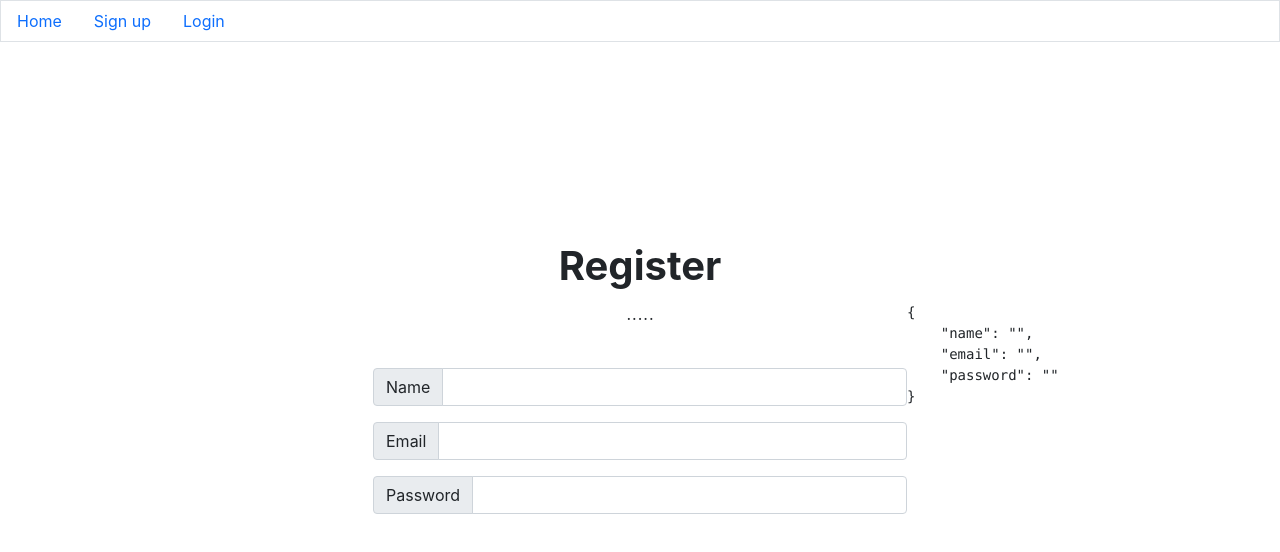
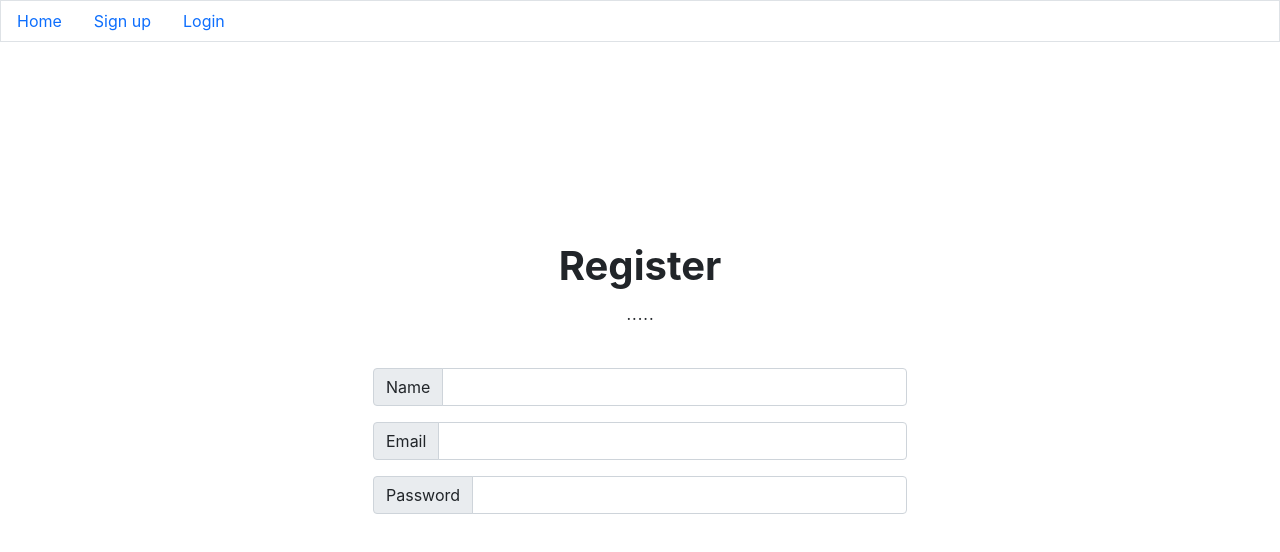
Before and after one commit to francislu2021/multi-payment-2021, a React (Create React App) app in the folder client/: page /register in a window 1280 px wide. Shown: the top 552 px of the page. Built offline with nearby package versions, Linux system fonts and the light colour scheme.

Commit message:
delete json stringfy for testing reason

```diff
--- a/client/src/pages/Register.js
+++ b/client/src/pages/Register.js
@@ -28,12 +28,6 @@ const Register = () => {
 
 </div>
 </div>
-
-<div className="row">
-    <pre>
-        {JSON.stringify({name, email, password}, null, 4)}
-    </pre>
-</div>
  </div>
  </div>
     );
```
